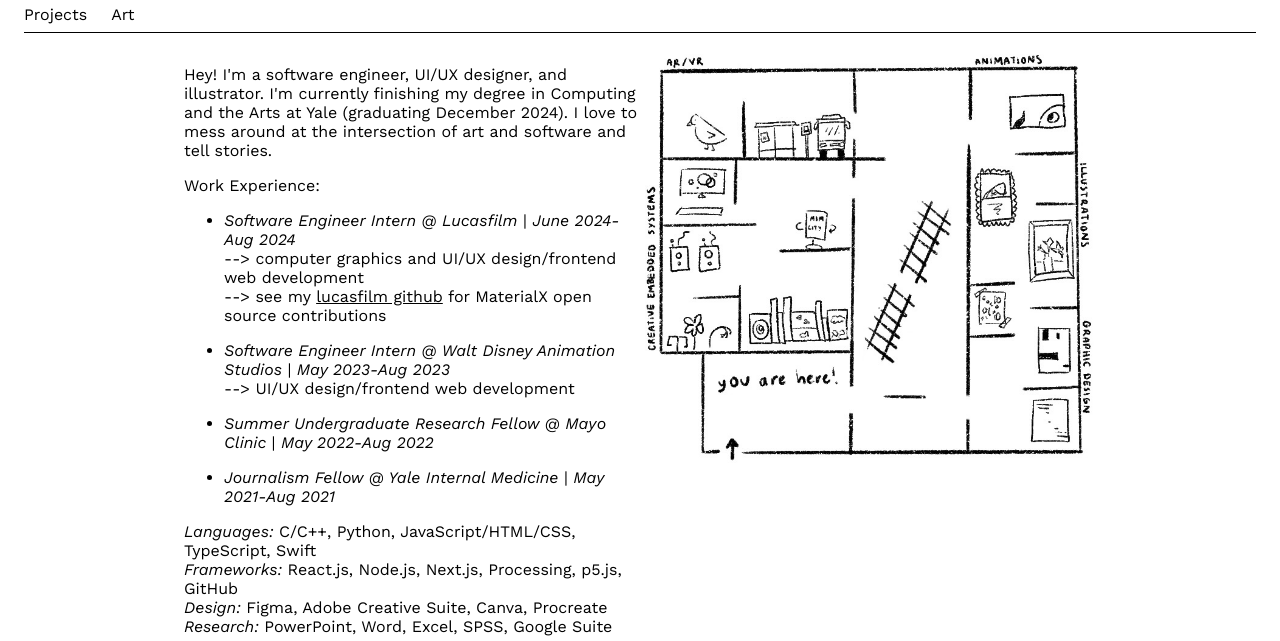
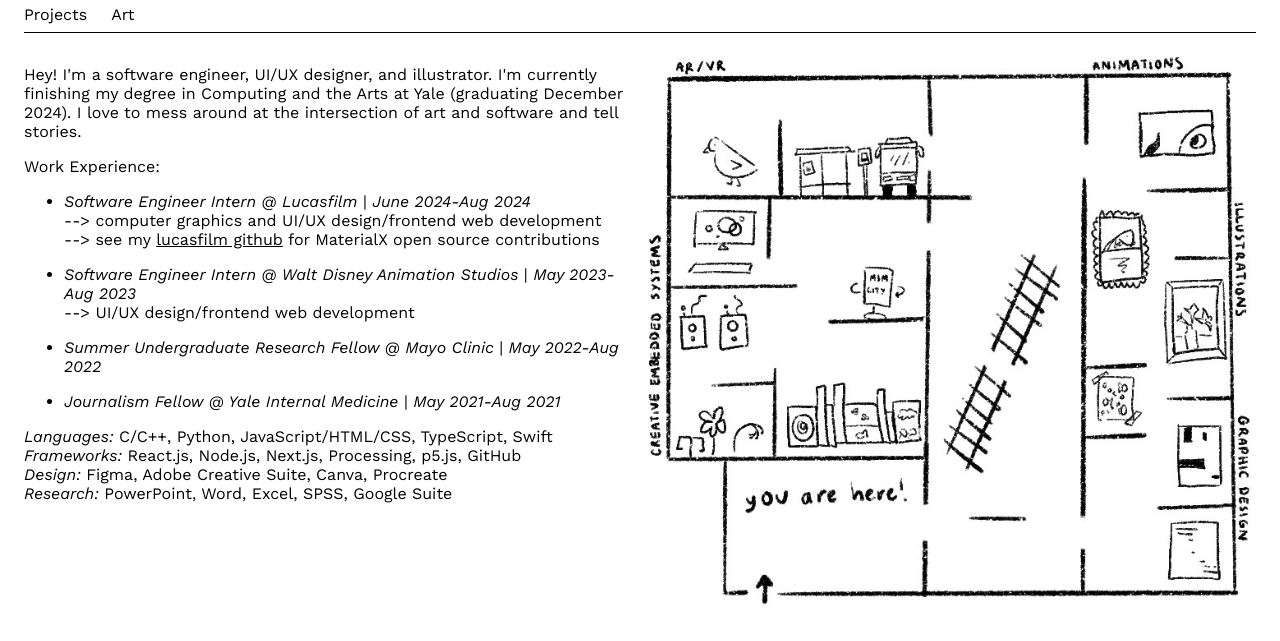
Before and after one commit to maliakuo/maliakuo.github.io, a plain HTML site: page index.html in a window 1280 px wide. Shown: the part 72-713 px from the top of the page. Drawn offline with nearby package versions, Linux system fonts and the light colour scheme.

Commit message:
reverse for now

```diff
--- a/styles.css
+++ b/styles.css
@@ -25,7 +25,7 @@
 }
 
 main {
-    padding: 1em 20em;
+    padding: 1em 0;
 }
 
 button {
@@ -162,9 +162,9 @@
         grid-template-columns: 1fr;
     }
 
-    main {
+    /* main {
         padding: 1em 0;
-    }
+    } */
 
     #museum {
         display: none;
@@ -174,10 +174,10 @@
     }
 }
 
-@media only screen and (min-width: 1050px){
+/* @media only screen and (min-width: 1050px){
 
     main {
         padding: 1em 10em;
     }
 
-}
+} */
```
